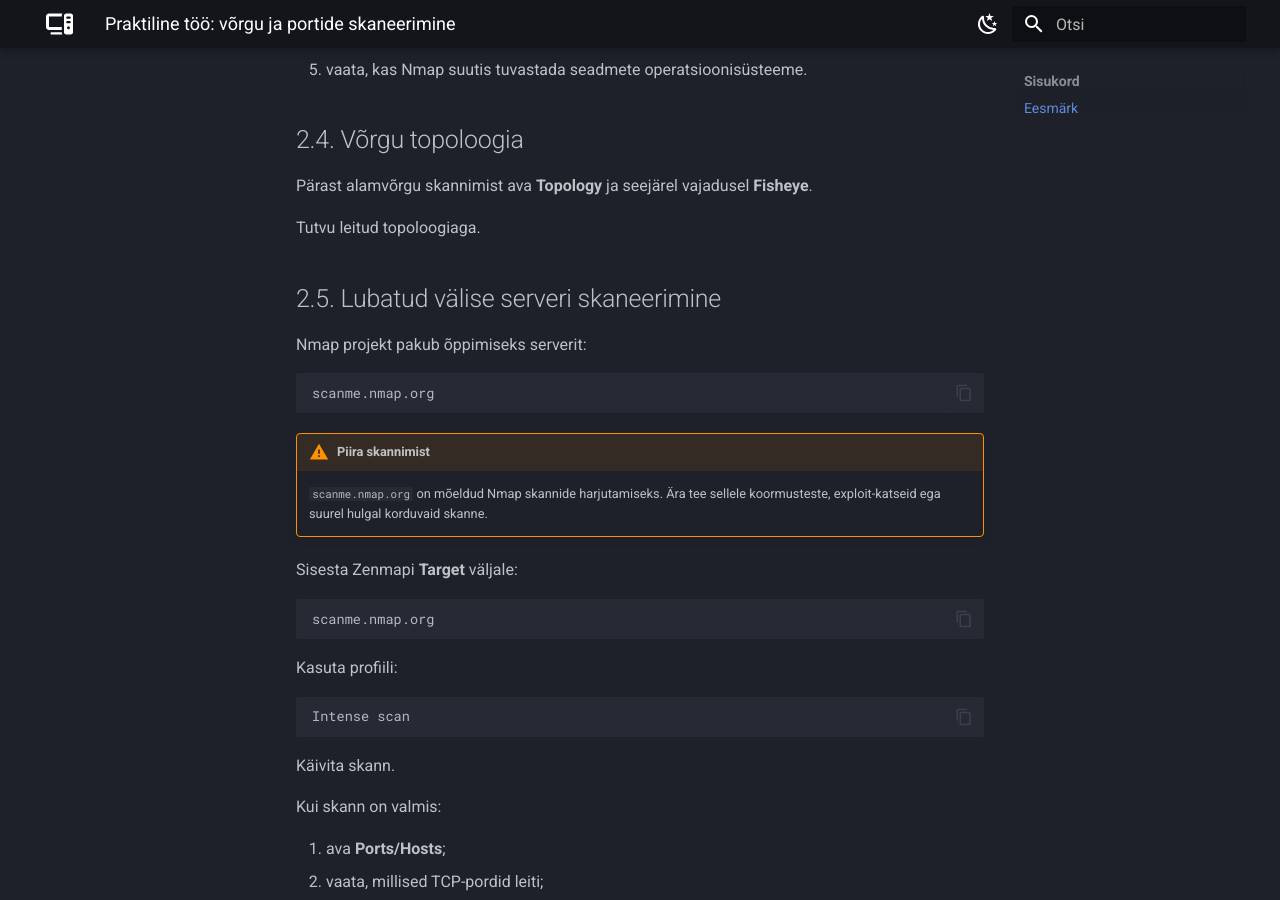
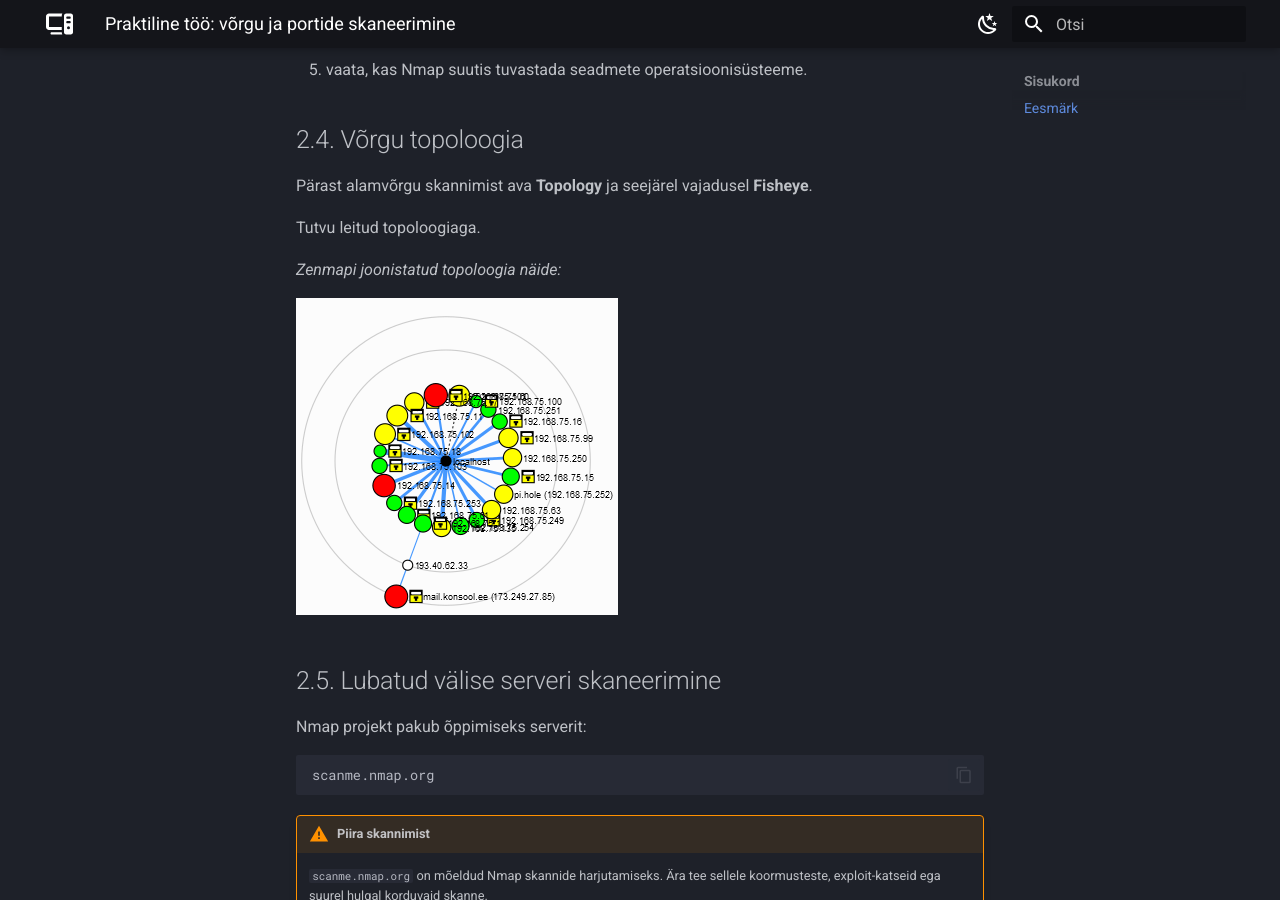
Before and after one commit to priitpaap/priitpaap.github.io, an MkDocs documentation site: the page built from docs/mitmesugust/vorgu-skaneerimise-tooriistad.md, in a window 1280 px wide and 900 px high, scrolled down 7507 px. Built offline with MkDocs 1.6.1 and Material for MkDocs 9.7.7, drawn with Linux system fonts in a browser that asks for light colours.

Commit message:
Uuendatud vorgu-skaneerimise-tooriistad.md

```diff
--- a/docs/mitmesugust/vorgu-skaneerimise-tooriistad.md
+++ b/docs/mitmesugust/vorgu-skaneerimise-tooriistad.md
@@ -264,6 +264,12 @@ Pärast alamvõrgu skannimist ava **Topology** ja seejärel vajadusel **Fisheye*
 
 Tutvu leitud topoloogiaga.
 
+*Zenmapi joonistatud topoloogia näide:*
+
+![zenmap topology](assets/vorgu-skaneerimise-tooriistad/zenmap-topology.png)
+
+
+
 ## 2.5. Lubatud välise serveri skaneerimine
 
 Nmap projekt pakub õppimiseks serverit:
```
Also changed, not shown: docs/mitmesugust/assets/vorgu-skaneerimise-tooriistad/zenmap-topology.png (added).
